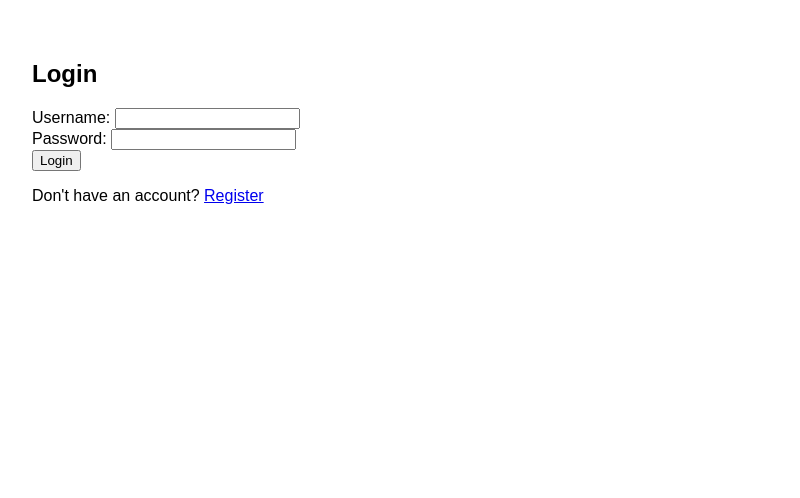
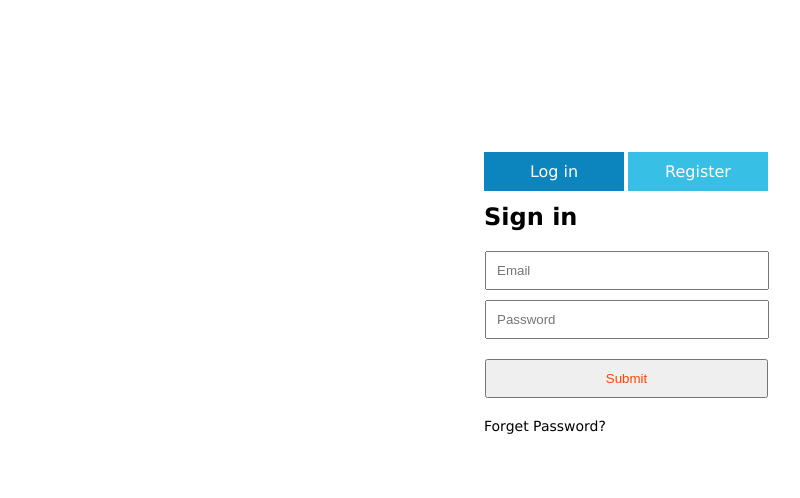
Before and after one commit to DChipape/Webstack-Portfolio-Project, a website: page login.html in a window 1280 px wide. Shown: the whole page, without its empty margins (8-808 px from the left). Drawn offline with Linux system fonts and the light colour scheme.

Commit message:
Update login.html

```diff
--- a/login.html
+++ b/login.html
@@ -1,26 +1,51 @@
 <!DOCTYPE html>
-<html lang="en">
+<html>
+
 <head>
-  <meta charset="UTF-8">
-  <meta name="viewport" content="width=device-width, initial-scale=1.0">
-  <title>Login</title>
-  <link rel="stylesheet" type="text/css" href="styles.css">
+    <title>Login</title>
+    <link href="signup.css" rel="stylesheet" type="text/css">
+	<link rel="stylesheet" href="https://cdnjs.cloudflare.com/ajax/libs/font-awesome/4.7.0/css/font-awesome.min.css">
 </head>
 <body>
-  <div class="login-form">
-    <h2>Login</h2>
-    <form action="login-submit-url" method="post">
-      <div class="form-group">
-        <label for="username">Username:</label>
-        <input type="text" id="username" name="username" required>
-      </div>
-      <div class="form-group">
-        <label for="password">Password:</label>
-        <input type="password" id="password" name="password" required>
-      </div>
-      <button type="submit">Login</button>
-    </form>
-    <p>Don't have an account? <a href="register.html">Register</a></p>
-  </div>
+
+<div id="container">
+        <div id="tabs">
+            <a id="lt" class="tabs" onclick="loginTabFun()">Log in</a>
+            <a id="rt" class="tabs" onclick="regTabFun()">Register</a>
+
+            <div id="clear"></div>
+        </div>
+
+        <div id="cont">
+            <div id="login" class="comm">
+                <h3>Sign in</h3>
+
+                <input id="se" type="email" name="email" placeholder="Email" required/>
+                <input id="sp" type="password" placeholder="Password" required/>
+                <button class="submit" type="submit" onclick="login()" >Submit</button>
+
+                <p onclick="forTabFun()">Forget Password?</p>
+            </div>
+            <div id="register" class="comm">
+                <h3>Register</h3>
+
+                <input id="re" name="email" type="email" placeholder="Email" required/>
+                <input id="rp" type="password" placeholder="Password" required/>
+                <input id="rrp" type="password" placeholder="Re write Password" required/>
+                <button class="submit" type="submit" onclick="register()" >Submit</button>
+
+            </div >
+            <div id="forgot" class="comm">
+            <h3>Forgot Password</h3>
+            <div>
+                <input id="fe" name="email" type="email" placeholder="Email" required/>
+                <button class="submit" type="submit" onclick="forgot()">Submit</button>
+            </div>
+            </div>
+        </div>
+    </div>
+
 </body>
+<script src="login.js"></script>
+
 </html>
```
